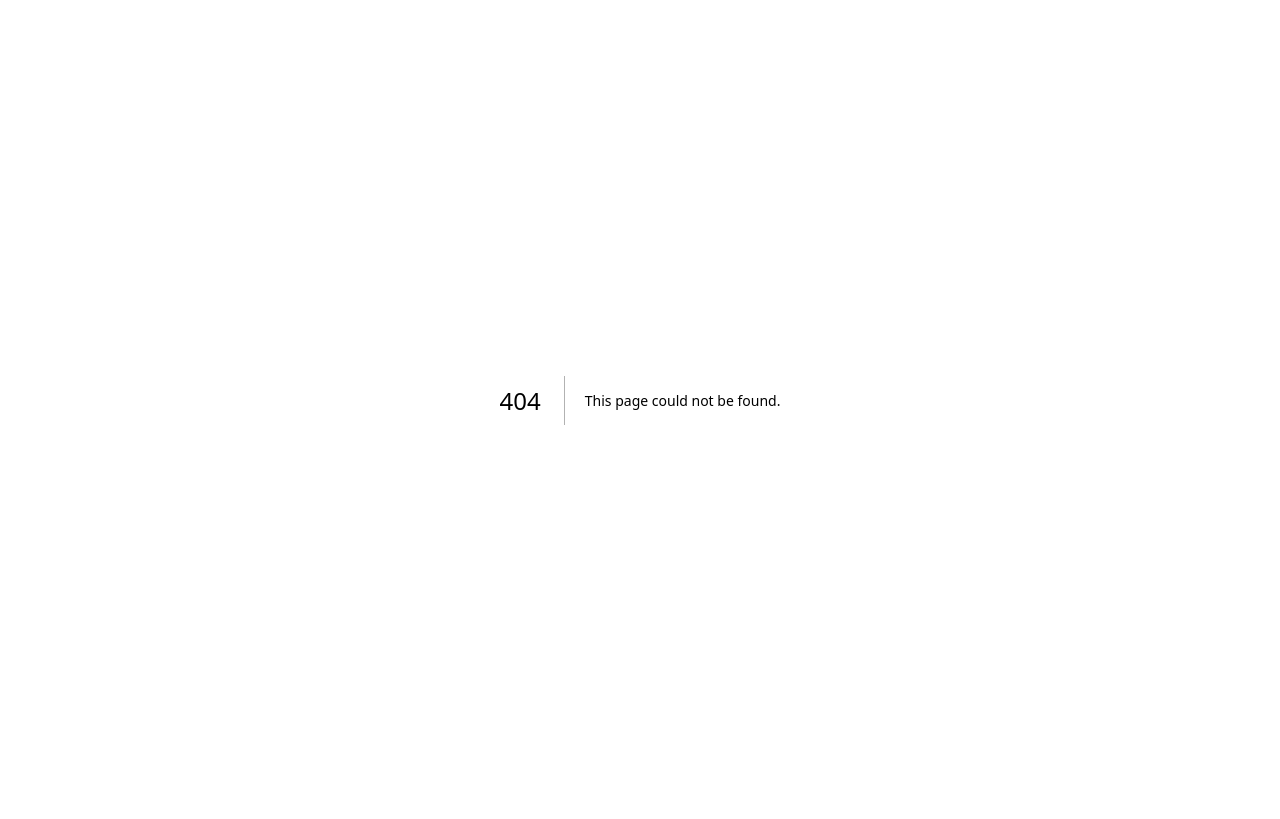
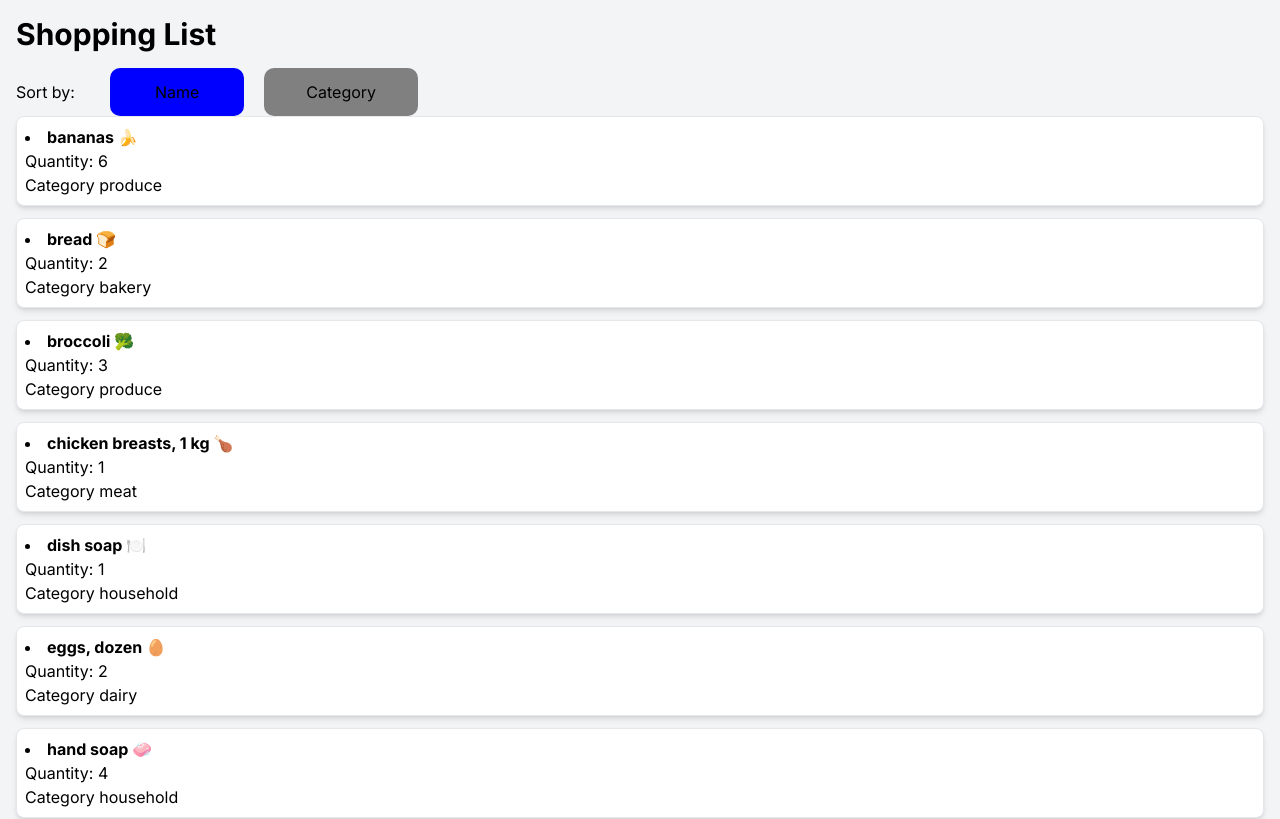
Before and after one commit to DavynPascual/cprg306-assignment, a Next.js app: page /week5 in a window 1280 px wide. Before the commit this address had no page. Shown: the top 819 px of the page. Built offline with nearby package versions, Linux system fonts and the light colour scheme.

Commit message:
week5completed

```diff
--- a/app/page.js
+++ b/app/page.js
@@ -16,7 +16,9 @@ export default function Home() {
             <div>
             <Link href="/week4">Week 4</Link>
             </div>
-
+            <div>
+            <Link href="/week5">Week 5</Link>
+            </div>
 
 
         </main>
--- /dev/null
+++ b/app/week5/item-list.js
@@ -0,0 +1,68 @@
+"use client";
+
+import React, {useState} from "react";
+import Item from "./item";
+import items from './item.json';
+
+
+function ItemList(){
+    const [sortBy, setSortBy ] = useState('name');
+    const sortItems = (itemsToSort, sortingProperty) => {
+        return itemsToSort.slice().sort((a, b) => {
+
+            if (a[sortingProperty] < b[sortingProperty]) return -1;
+
+            if (a[sortingProperty] > b[sortingProperty]) return 1;
+
+            return 0;
+
+          });
+    };
+
+    const sortedItems = sortItems(items, sortBy);
+
+    return (
+        <div>
+          <div className="sorting-buttons">
+            Sort by:
+            <button
+              onClick={() => setSortBy('name')}
+              style={{ backgroundColor: sortBy === 'name' ? 'blue' : 'grey' , marginRight: '20px',
+              marginLeft: '35px',
+              padding: '12px 45px',
+              borderRadius: '10px'
+
+
+            }}
+
+            >
+               Name
+            </button>
+            <button
+              onClick={() => setSortBy('category')}
+              style={{ backgroundColor: sortBy === 'category' ? 'blue' : 'grey' ,
+              marginRight: '40px',
+              padding: '12px 42px',
+              borderRadius: '10px'
+            }}
+
+            >
+               Category
+            </button>
+          </div>
+
+        {sortedItems.map((item, index) => (
+            <Item
+                key={index}
+                name={item.name}
+                quantity={item.quantity}
+                category={item.category}
+            />
+
+
+
+        ))}
+    </div>
+    );
+}
+export default ItemList;
--- /dev/null
+++ b/app/week5/item.js
@@ -0,0 +1,11 @@
+import React from "react";
+
+export default function Item({name, quantity, category}) {
+    return (
+        <li className="bg-white text-black border rounded-lg p-2 mb-3 shadow-md">
+            <strong className="text-l">{name}</strong>
+            <p className="text-black">Quantity: {quantity}</p>
+            <p className="text-black">Category {category}</p>
+        </li>
+    );
+}
--- /dev/null
+++ b/app/week5/item.json
@@ -0,0 +1,74 @@
+[
+    {
+      "id": "1h2GJKH12gkHG31h1H",
+      "name": "milk, 4 L 🥛",
+      "quantity": 1,
+      "category": "dairy"
+    },
+    {
+      "id": "2KJH3k2j3H1k2J3K1H",
+      "name": "bread 🍞",
+      "quantity": 2,
+      "category": "bakery"
+    },
+    {
+      "id": "3h2KJH3k2j3H1k2J3",
+      "name": "eggs, dozen 🥚",
+      "quantity": 2,
+      "category": "dairy"
+    },
+    {
+      "id": "4k2J3K1H2GJKH12gk",
+      "name": "bananas 🍌",
+      "quantity": 6,
+      "category": "produce"
+    },
+    {
+      "id": "5H1h1H2KJH3k2j3H",
+      "name": "broccoli 🥦",
+      "quantity": 3,
+      "category": "produce"
+    },
+    {
+      "id": "6H1k2J3K1H2GJKH1",
+      "name": "chicken breasts, 1 kg 🍗",
+      "quantity": 1,
+      "category": "meat"
+    },
+    {
+      "id": "7gkHG31h1H2KJH3k",
+      "name": "pasta sauce 🍝",
+      "quantity": 3,
+      "category": "canned goods"
+    },
+    {
+      "id": "8j3H1k2J3K1H2GJK",
+      "name": "spaghetti, 454 g 🍝",
+      "quantity": 2,
+      "category": "dry goods"
+    },
+    {
+      "id": "9H12gkHG31h1H2KJ",
+      "name": "toilet paper, 12 pack 🧻",
+      "quantity": 1,
+      "category": "household"
+    },
+    {
+      "id": "10H3k2j3H1k2J3K1",
+      "name": "paper towels, 6 pack",
+      "quantity": 1,
+      "category": "household"
+    },
+    {
+      "id": "11k2J3K1H2GJKH12",
+      "name": "dish soap 🍽️",
+      "quantity": 1,
+      "category": "household"
+    },
+    {
+      "id": "12GJKH12gkHG31h1",
+      "name": "hand soap 🧼",
+      "quantity": 4,
+      "category": "household"
+    }
+  ]
--- /dev/null
+++ b/app/week5/page.js
@@ -0,0 +1,10 @@
+import ItemList from './item-list.js';
+
+export default function Page(){
+    return (
+    <main className="bg-gray-100 min-h-screen p-4">
+        <h1 className="text-black text-3xl font-bold mb-4">Shopping List</h1>
+        <ItemList />
+    </main>
+    );
+}
```
